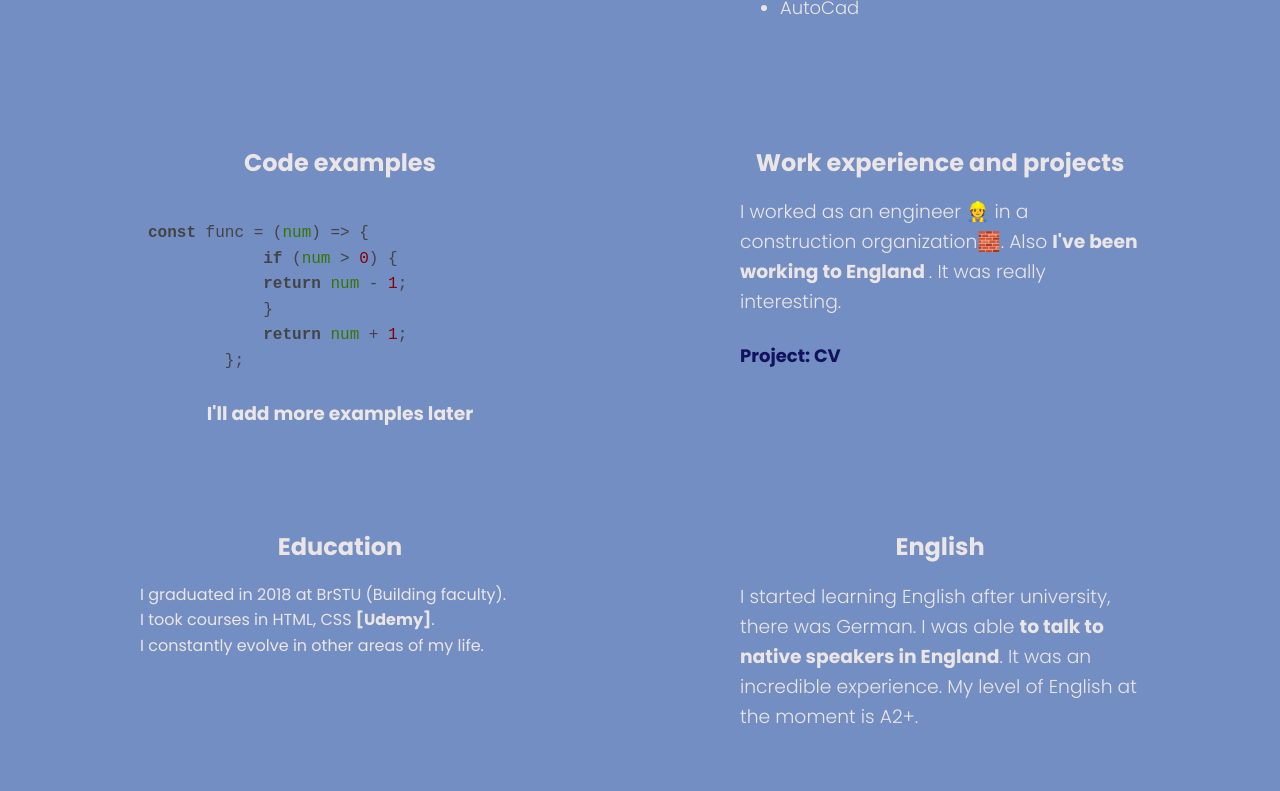
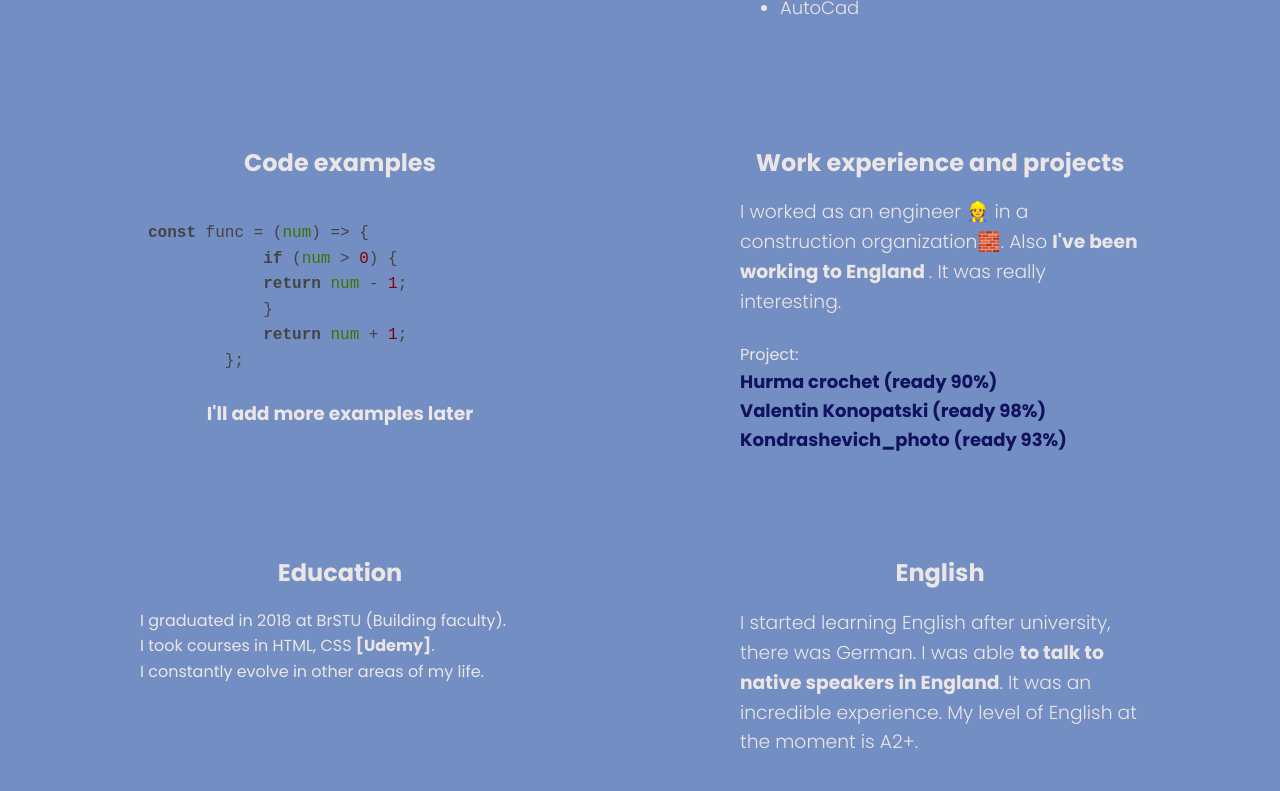
Before and after one commit to ValentinBrest/rsschool-cv-dec21-, a plain HTML site: page index.html in a window 1280 px wide. Shown: the part 1083-1874 px from the top of the page. Drawn offline with Linux system fonts and the light colour scheme.

Commit message:
upload cv

```diff
--- a/index.html
+++ b/index.html
@@ -98,7 +98,11 @@
                 <div class="section_name"><h2>Work experience and projects</h2></div>
                 <div class="section_text"><h3>I worked as an engineer 	&#128119; in a construction organization&#129521;. Also <b> I've been working to England </b>. It was really interesting. </h3> </div>
                 <br>
-                <a href="https://valentinbrest.github.io/rsschool-cv/" class="section_link">Project: CV </a>
+                Project:
+                <br>
+                <a href="https://valentinbrest.github.io/dist/" class="section_link"> Hurma crochet (ready 90%) </a><br>
+                <a href="https://valentinbrest.github.io/mysite/" class="section_link"> Valentin Konopatski (ready 98%) </a>
+                <a href="https://valentinbrest.github.io/photo/" class="section_link"> Kondrashevich_photo (ready 93%) </a>
             </section>
 
             <section class="section">
```
